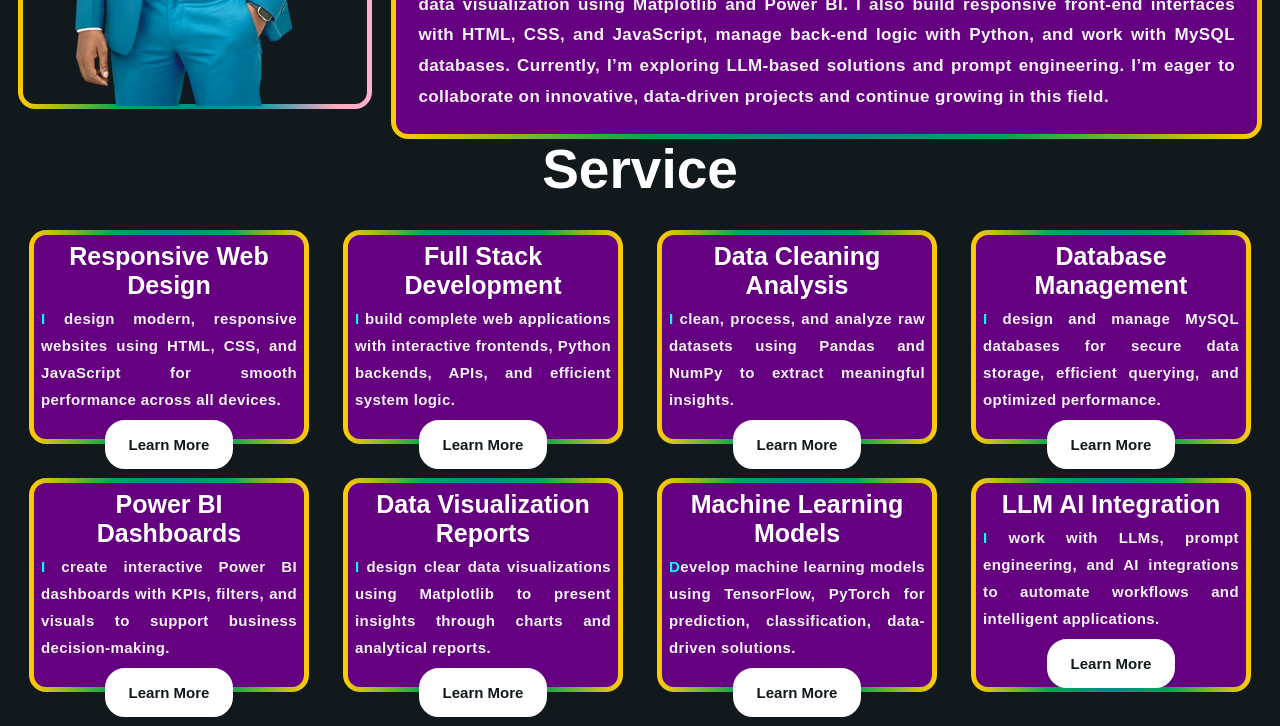
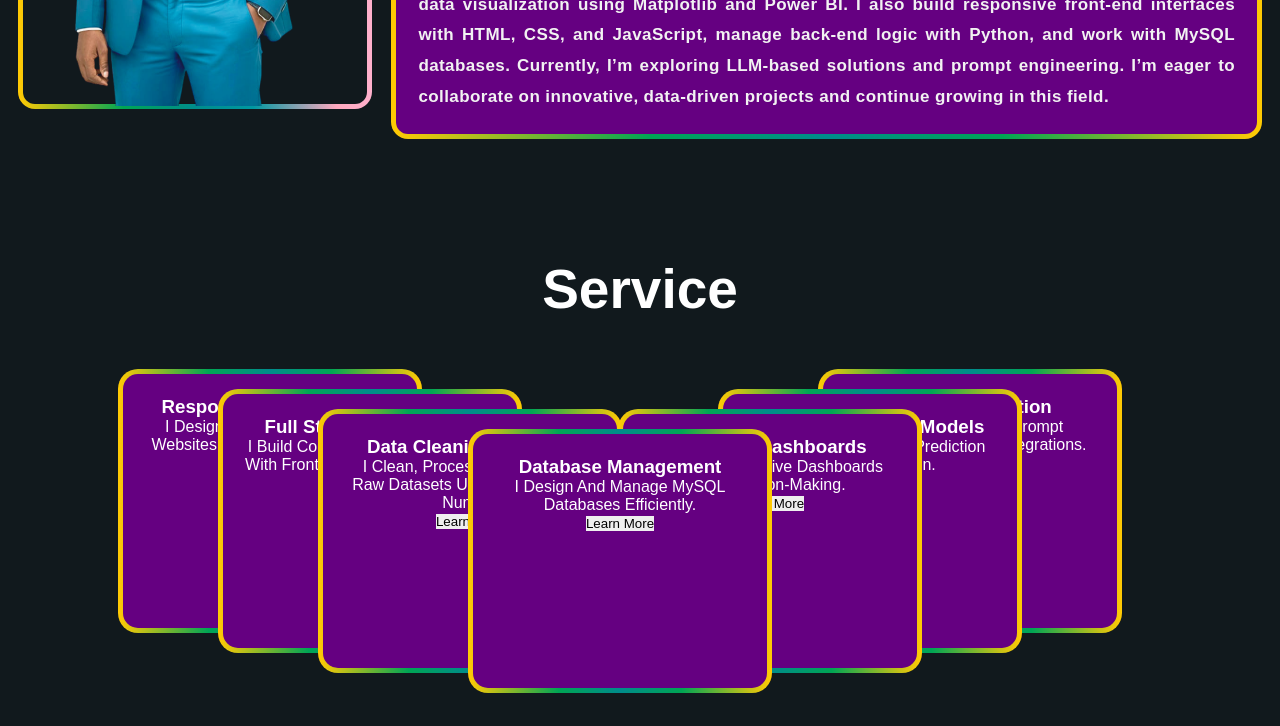
Before and after one commit to Biswajit-Sardar/Portfolio, a plain HTML site: page index.html in a window 1280 px wide. Shown: the part 1160-1886 px from the top of the page. Drawn offline with Linux system fonts and the light colour scheme.

Commit message:
Cheange in service style and design

```diff
--- a/css/style.css
+++ b/css/style.css
@@ -542,97 +542,136 @@ nav{
 
 
 
-
 .cards{
-    display: grid;
-    grid-template-columns: repeat(4, 1fr);
-    padding: 0.625rem;     /* 10px */
-    margin: 0.125rem;     /* 2px */
+    position: relative;
+    height: 300px;
+    margin-top: 90px;
 }
 
-.scard{
-    margin: 1.1875rem;    /* 19px */
-    padding: 0.625rem;    /* 10px */
-    background-color: #650081;
-    border-radius: 0.9375rem; /* 15px */
-    height: 13.125rem;    /* 210px */
-    justify-content: center;
-    text-align: center;
-    color: white;
+/* stack wrapper */
+.stack{
+    position: relative;
+    width: 300px;
+    height: 220px;
+    margin: auto;
+
 }
 
-.scard h3{
-    font-size: 1.5625rem; /* 25px */
-    text-align: center;
+/* common card */
+.service{
+    margin-top: 20px;
 }
-
-.scard p{
-    margin-top: 0.3125rem; /* 5px */
-    font-size: 0.9375rem;  /* 15px */
-    text-align: justify;
-}
-
-.scard button{
-    color: #11191d;
-    margin-top: 0.4375rem; /* 7px */
-    padding: 0.75rem 1.25rem; /* 12px 20px */
-    border-radius: 1.25rem;   /* 20px */
-    border: 0.25rem solid white; /* 4px */
-    background-color: white;
-    font-size: 0.9375rem;  /* 15px */
-    font-weight: 600;
+.scard{
+    position: absolute;
+    width: 260px;
+    height: 300px;
+    background: #6a1b9a;
+    color: white;
+    border-radius: 18px;
+    padding: 16px;
+    transition: 0.4s ease;
     cursor: pointer;
 }
 
-.scard button:hover{
-    border: 0.25rem solid white; /* 4px */
-    background-color: #650081;
-    color: white;
+
+/* 4 front */
+.scard:nth-child(4){
+    z-index: 7;
+    transform: translate(0, 0);
 }
 
-/* wrapper */
-.sscard{
-    position: relative;
-    display: inline-block;
+.scard:nth-child(3){
+    z-index: 6;
+    transform: translate(-150px, -20px);
+}
+.scard:nth-child(5){
+    z-index: 6;
+    transform: translate(150px, -20px);
 }
 
-/* back copy card - same size */
-.sscard::before{
+.scard:nth-child(2){
+    z-index: 5;
+    transform: translate(-250px, -40px);
+}
+.scard:nth-child(6){
+    z-index: 5;
+    transform: translate(250px, -40px);
+}
+
+.scard:nth-child(1){
+    z-index: 4;
+    transform: translate(-350px, -60px);
+}
+.scard:nth-child(7){
+    z-index: 4;
+    transform: translate(350px, -60px);
+}
+
+.scard:hover{
+    z-index: 99;
+    transform: translate(0, -90px) scale(1.05);
+}
+
+
+
+.service{
+    background:#11191d;
+    padding: 100px 0;
+}
+
+.cards{
+    display: flex;
+    justify-content: center;
+}
+
+.stack{
+    position: relative;
+    width: 340px;
+    height: 260px;
+}
+
+.stack .scard{
+    position: absolute;
+    width: 300px;
+    height: 260px;
+    padding: 25px;
+    border-radius: 18px;
+    background: #650081;
+    color: #fff;
+    text-align: center;
+    box-sizing: border-box;
+    transition: 0.4s ease;
+}
+
+.stack .scard::before{
     content: "";
     position: absolute;
-    top: 1.1875rem;     /* 19px */
-    left: 1.1875rem;
-    right: 1.1875rem;
-    bottom: 1.1875rem;
-    background-color: white;
-    border-radius: 0.9375rem; /* 15px */
-    transform: rotate(0deg);
-    transition: transform 0.5s ease;
-    z-index: 0;
+    inset: -2px;
+    border-radius: 20px;
+    background: linear-gradient(90deg,#00fff7,#ff00ff,#00fff7);
+    animation: serviceBorder 3s linear infinite;
+    z-index: -1;
 }
 
-/* hover -> only back rotates */
-.sscard:hover::before{
-    transform: rotate(20deg);
+.stack .scard::after{
+    content: "";
+    position: absolute;
+    inset: 3px;
+    border-radius: 15px;
+    background: #650081;
+    z-index: -1;
 }
 
-/* front card */
-.scard{
-    margin: 1.1875rem;    /* 19px */
-    padding: 0.625rem;    /* 10px */
-    background-color: #650081;
-    border-radius: 0.9375rem; /* 15px */
-    height: 13.125rem;    /* 210px */
-    text-align: center;
-    color: white;
-    position: relative;
-    z-index: 1;
+@keyframes serviceBorder{
+    0%{filter:hue-rotate(0deg);}
+    100%{filter:hue-rotate(360deg);}
 }
 
-.scard p::first-letter{
-    margin-top: 0.3125rem; /* 5px */
-    font-size: 0.9375rem;  /* 15px */
-}
+
+
+
+
+
 
 
 
@@ -791,33 +830,55 @@ nav{
 
 
 
+
+
+
+
+
+
+.projects-section{
+    margin-top: 20px;
+}
+
+.about_heading{
+    text-align: center;
+    font-size: 48px;
+    color: white;
+    margin-bottom: 20px;
+}
+
 .projects{
     display: grid;
     grid-template-columns: repeat(3, 1fr);
-    background-color:rgb(0, 0, 0) ;
+    gap: 16px;
     margin: 20px;
-    gap: 10px;
-    color: white;
+    margin-top: -20px;
+}
 
+.project{
+    background: #00fff7;
+    padding: 20px;
+    border-radius: 12px;
+    text-align: center;
 }
+
+.project a{
+    text-decoration: none;
+    color: rgb(255, 255, 255);
+}
+
 .project img{
     width: 80px;
     height: 80px;
     padding: 10px;
-    background-color: transparent;
-    border: 3px solid rgb(255, 255, 255) ;
-    border-radius: 50px;
-    justify-content: center;
+    border: 3px solid #fff;
+    border-radius: 50%;
+    display: block;
+    margin: 0 auto 10px;
+}
+
+.project div{
+    font-size: 29px;
+    font-weight: 500;
 
 }
-.project{
-    background: #00fff7;
-    margin: 0;
-    padding: 0.625rem;
-    justify-content: center;
-    align-items: center;
-}
-.pojects div{
-    color: white;
-    font-size: 32px;
-}
--- a/index.html
+++ b/index.html
@@ -109,80 +109,67 @@
 
 
     <!--service-->
-    <div class="service ">
-        <div class="about_hedding"> Service</div>
-        <div class="card">
-            <div class="big_card">
-                <div class="cards">
-                    <div class="sscard">
-                            <div class=" scard about_box ">
-                            <h3>Responsive Web Design</h3>
-                            <p>I design modern, responsive websites using HTML, CSS, and JavaScript for smooth performance across all devices.</p>
-                            <button class="more">Learn more</button>
-                        </div>
-                    </div>
-                    <div class="sscard">
-                        <div class="scard about_box">
-                        <h3>Full Stack Development</h3>
-                        <p>I build complete web applications with interactive frontends, Python backends, APIs, and efficient system logic.</p>
-                        <button class="more">Learn more</button>
-                    </div>
-                    </div>
+    <div class="service">
+    <div class="about_hedding">Service</div>
 
-                    <div class="sscard">
-                        <div class="scard about_box">
-                        <h3>Data Cleaning Analysis</h3>
-                        <p>I clean, process, and analyze raw datasets using Pandas and NumPy to extract meaningful insights.</p>
-                        <button class="more">Learn more</button>
-                    </div>
-                    </div>
-                    <div class="sscard">
-                        <div class="scard about_box">
-                        <h3>Database Management</h3>
-                        <p>I design and manage MySQL databases for secure data storage, efficient querying, and optimized performance.</p>
-                        <button class="more">Learn more</button>
-                    </div>
-                    </div>
+    <div class="cards">
 
-                    <div class="sscard">
-                        <div class="scard about_box">
-                        <h3>Power BI Dashboards</h3>
-                        <p>I create interactive Power BI dashboards with KPIs, filters, and visuals to support business decision-making.</p>
-                        <button class="more">Learn more</button>
-                    </div>
-                    </div>
+        <div class="stack">
 
-                    <div class="sscard">
+            <div class="scard">
+                <h3>Responsive Web Design</h3>
+                <p>I design modern, responsive websites using HTML, CSS, and JavaScript.</p>
+                <button>Learn more</button>
+            </div>
+
+            <div class="scard">
+                <h3>Full Stack Development</h3>
+                <p>I build complete web applications with frontend, backend, and APIs.</p>
+                <button>Learn more</button>
+            </div>
+
+            <div class="scard">
+                <h3>Data Cleaning Analysis</h3>
+                <p>I clean, process, and analyze raw datasets using Pandas and NumPy.</p>
+                <button>Learn more</button>
+            </div>
+
+            <div class="scard">
+                <h3>Database Management</h3>
+                <p>I design and manage MySQL databases efficiently.</p>
+                <button>Learn more</button>
+            </div>
+
+            <div class="scard">
+                <h3>Power BI Dashboards</h3>
+                <p>I create interactive dashboards for decision-making.</p>
+                <button>Learn more</button>
+            </div>
+
+            <div class="scard">
+                <h3>Machine Learning Models</h3>
+                <p>I build ML models for prediction and classification.</p>
+                <button>Learn more</button>
+            </div>
+
+            <div class="scard">
+                <h3>LLM AI Integration</h3>
+                <p>I work with LLMs, prompt engineering, and AI integrations.</p>
+                <button>Learn more</button>
+            </div>
+
+        </div>
+    </div>
+</div>
+
+
+    <!--<div class="sscard">
                         <div class="scard about_box">
                         <h3>Data Visualization Reports</h3>
                         <p>I design clear data visualizations using Matplotlib to present insights through charts and analytical reports.</p>
                         <button class="more">Learn more</button>
                     </div>
-                    </div>
-
-                    <div class="sscard">
-                        <div class="scard about_box">
-                        <h3>Machine Learning Models</h3>
-                        <p>Develop machine learning models using TensorFlow, PyTorch for prediction, classification, data-driven solutions.</p>
-                        <button class="more">Learn more</button>
-                    </div>
-                    </div>
-                    <div class="sscard">
-                        <div class="scard about_box">
-                            <h3>LLM AI Integration</h3>
-                        <p>I work with LLMs, prompt engineering, and AI integrations to automate workflows and intelligent applications.</p>
-                        <button class="more">Learn more</button>
-                            </div>
-                        </div>
-
-                </div>
-            </div>
-
-
-
-        </div>
-    </div>
-
+                    </div>-->
 
     <!--skill-->
 
```
